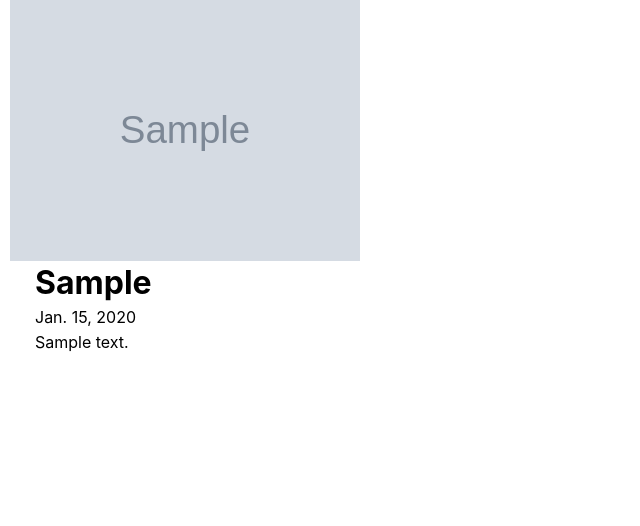
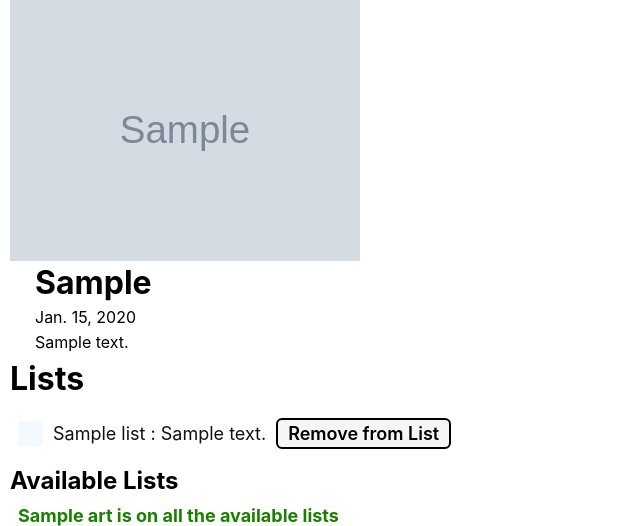
Before and after one commit to ashleylaisure/art_collector, a Django app: page /art/1/ in a window 1280 px wide. Shown: the part 780-1306 px from the top of the page, without its empty margins (0-640 px from the left). Before the commit the page ends 1132 px from the top, so only its background shows below. Run offline with Django 5.2, Linux system fonts and the light colour scheme; tables that the repository leaves empty hold one stand-in row (values such as "Sample post"); grey boxes marked "Sample" are stand-in pictures.

Commit message:
Many to Many relationship added

```diff
--- a/my_app/models.py
+++ b/my_app/models.py
@@ -46,6 +46,17 @@ color_choices = (
     ('tomato', 'Tomato'),
 )
 # Create your models here.
+class List(models.Model):
+    name = models.CharField(max_length=50)
+    color = models.CharField(max_length=20, choices=color_choices)
+    notes = models.CharField(max_length=150)
+
+    def __str__(self):
+        return self.name
+
+    def get_absolute_url(self):
+        return reverse("list-detail", kwargs={"pk": self.id})
+
 class Art(models.Model):
     title = models.CharField(max_length=100)
     artist = models.CharField(max_length=100)
@@ -55,6 +66,8 @@ class Art(models.Model):
     location = models.CharField(max_length=200, default="unknown")
     viewed = models.BooleanField("Viewed in Person", default=False)
     image = models.URLField(max_length=200)
+    # Add the M:M relationship
+    lists = models.ManyToManyField(List)
 
     def __str__(self):
         return self.title
@@ -78,14 +91,3 @@ class Copy(models.Model):
     class Meta:
         ordering = ['-date']
         # "-" newest dates with appear first
-
-class List(models.Model):
-    name = models.CharField(max_length=50)
-    color = models.CharField(max_length=20, choices=color_choices)
-    notes = models.CharField(max_length=150)
-
-    def __str__(self):
-        return self.name
-
-    def get_absolute_url(self):
-        return reverse("list_detail", kwargs={"pk": self.id})
--- a/my_app/templates/art/detail.html
+++ b/my_app/templates/art/detail.html
@@ -71,6 +71,55 @@
         {% endif %}
 
     </section>
+
+    <section class="toys">
+        <div class="subsection-title">
+            <h2>Lists</h2>
+            <img src="" alt="">
+            <img src="" alt="">
+            <img src="" alt="">
+        </div>
+
+        <h3></h3>
+        <div class="subsection-content">
+            {% if art.lists.count %}
+                {% for list in art.lists.all %}
+                <div class="toy-container">
+                    <div class="color-block" style="background-color: {{list.color}}"></div>
+                    <a href="{% url "list-detail" list.id %}">
+                        <p>{{list.name}} : {{list.notes}}</p>
+                    </a>
+                    <form action="{% url "remove-list" art.id list.id %}" method="post">
+                        {% csrf_token %}
+                        <button type="submit" class="btn btn-danger">Remove from List</button>
+                    </form>
+                </div>
+                {% endfor %}
+            {% else %}
+            <p class="no-toys">{{art.title}} - has not been assigned to a List</p>
+            {% endif %}
+        </div>
+
+        <h3>Available Lists</h3>
+        <div class="subsection-content">
+            {% if lists.count %}
+                {% for list in lists.all %}
+                    <div class="toy-container">
+                        <div class="color-block" style="background-color: {{list.color}}"></div>
+                        <a href="{% url "list-detail" list.id %}">
+                            <p>{{list.name}}</p>
+                        </a>
+                        <form action="{% url "associate-list" art.id list.id %}" method="post">
+                            {% csrf_token %}
+                            <button type="submit" class="btn submit">Add to List</button>
+                        </form>
+                    </div>
+                {% endfor %}
+            {% else %}
+                    <p class="all-toys">{{art.title}} is on all the available lists</p>
+            {% endif %}
+        </div>
+    </section>
 </div>
 
 {% endblock content %}
--- a/my_app/urls.py
+++ b/my_app/urls.py
@@ -15,4 +15,6 @@ urlpatterns = [
     path('list/', views.ListList.as_view(), name='list-index'),
     path('list/<int:pk>/update', views.ListUpdate.as_view(), name='list-update'),
     path('list/<int:pk>/delete/', views.ListDelete.as_view(), name='list-delete'),
+    path('art/<int:art_id>/associate-list/<int:list_id>/', views.associate_list, name='associate-list'),
+    path('art/<int:art_id>/remove-list/<int:list_id>/', views.remove_list, name='remove-list'),
 ]
--- a/my_app/views.py
+++ b/my_app/views.py
@@ -34,10 +34,15 @@ def art_index(request):
 
 def art_detail(request, art_id):
     art = Art.objects.get(id=art_id)
+    # fetch all lists
+    # lists = List.objects.all()
+    # only get the lists the artwork has not been assigned to
+    lists_art_is_not_on = List.objects.exclude(id__in = art.lists.all().values_list('id'))
     copy_form = CopyForm()
     return render(request, 'art/detail.html', {
                 'art' : art,
-                'copy_form' : copy_form
+                'copy_form' : copy_form,
+                'lists' : lists_art_is_not_on,
                 })
 
 def add_copy(request, art_id):
@@ -52,9 +57,17 @@ def add_copy(request, art_id):
         new_copy.save()
     return redirect('art-detail', art_id = art_id)
 
+def associate_list(request, art_id, list_id):
+    Art.objects.get(id=art_id).lists.add(list_id)
+    return redirect('art-detail', art_id=art_id)
+
+def remove_list(request, art_id, list_id):
+    Art.objects.get(id=art_id).lists.remove(list_id)
+    return redirect('art-detail', art_id=art_id)
+
 class ArtCreate(CreateView):
     model = Art
-    fields = '__all__'
+    fields = ['title', 'artist', 'date', 'medium', 'movement', 'location', 'viewed', 'image']
 
 class ArtUpdate(UpdateView):
     model = Art
@@ -74,6 +87,12 @@ class ListList(ListView):
 class ListDetail(DetailView):
     model = List
 
+    def get_context_data(self, **kwargs):
+        context = super().get_context_data(**kwargs)
+        context['arts'] = self.object.art_set.all()
+        return context
+
+
 class ListUpdate(UpdateView):
     model = List
     fields = '__all__'
```
Also changed, not shown: my_app/static/css/list/list-detail.css (+19 -0 lines), my_app/templates/my_app/list_detail.html (+22 -0 lines), my_app/migrations/0014_art_lists.py (added).
